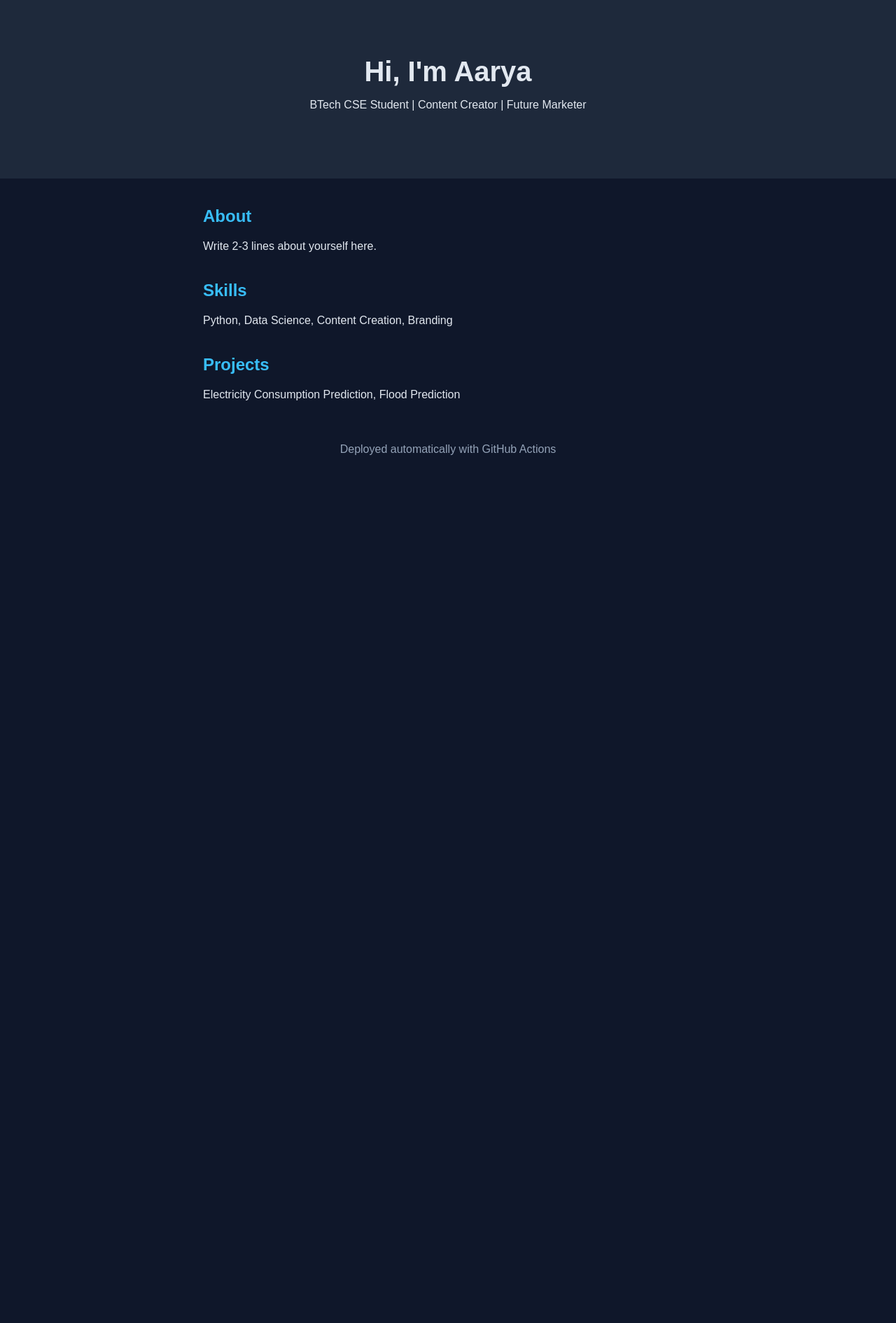
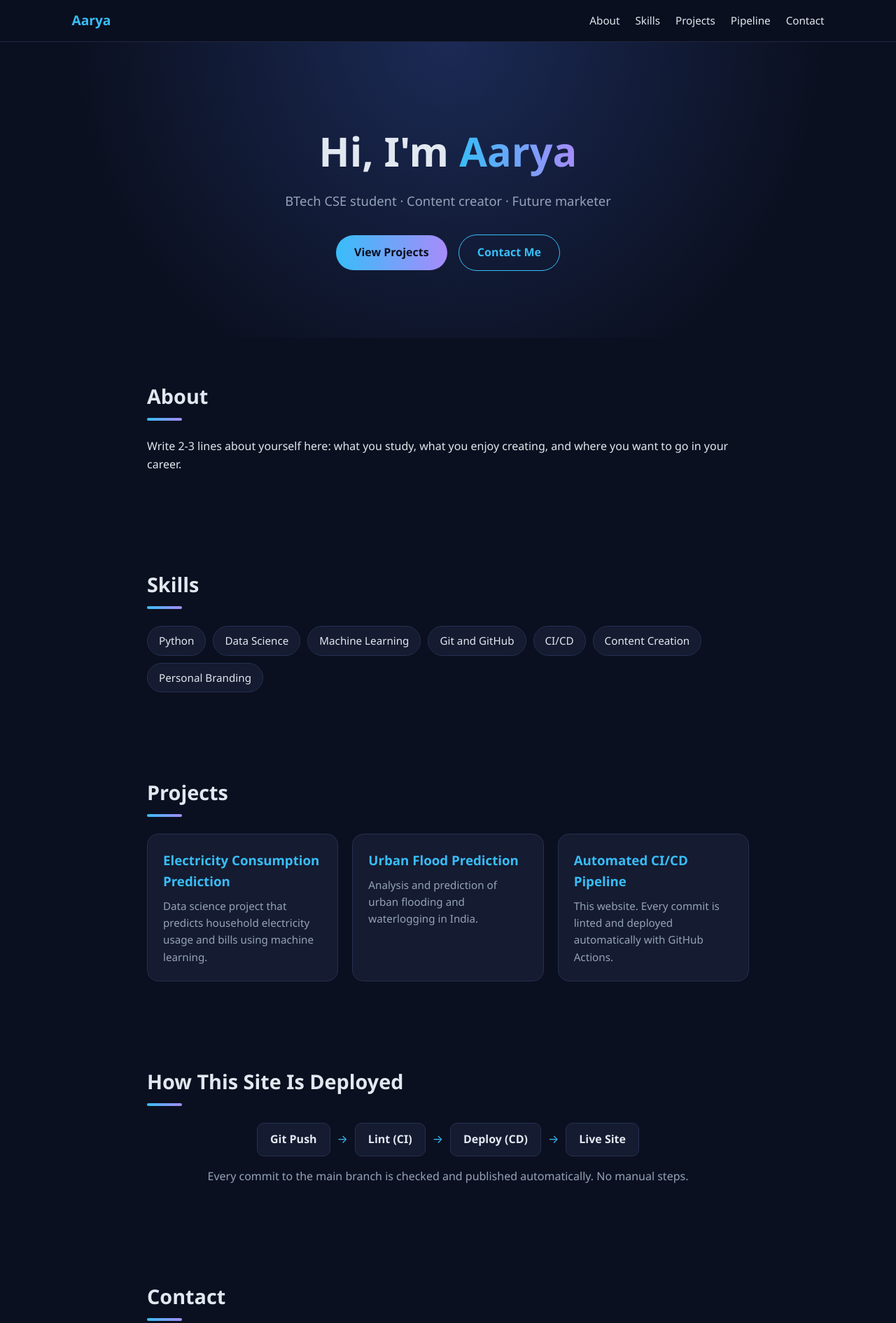
Before and after one commit to aaryamitulpatel248-ship-it/my-portfolio, a plain HTML site: page site/index.html in a window 1280 px wide. Shown: the top 1890 px of the page at 70% size. Before the commit the page ends 800 px from the top, so only its background shows below. Drawn offline with Linux system fonts and the light colour scheme.

Commit message:
redesign portfolio site

```diff
--- a/site/index.html
+++ b/site/index.html
@@ -3,33 +3,124 @@
 <head>
   <meta charset="UTF-8">
   <meta name="viewport" content="width=device-width, initial-scale=1.0">
+  <meta name="description" content="Aarya's personal portfolio">
   <title>Aarya | Portfolio</title>
   <style>
-    body { font-family: Arial, sans-serif; margin: 0; background: #0f172a; color: #e2e8f0; }
-    header { text-align: center; padding: 80px 20px; background: #1e293b; }
-    h1 { font-size: 2.5rem; margin: 0; }
-    section { max-width: 700px; margin: 40px auto; padding: 0 20px; }
-    h2 { color: #38bdf8; }
-    footer { text-align: center; padding: 20px; color: #94a3b8; }
+    :root { --bg: #0b1020; --card: #151b30; --text: #e2e8f0; --muted: #94a3b8; --accent: #38bdf8; --accent2: #a78bfa; }
+    * { box-sizing: border-box; }
+    html { scroll-behavior: smooth; }
+    body { margin: 0; font-family: "Segoe UI", system-ui, -apple-system, Arial, sans-serif; background: var(--bg); color: var(--text); line-height: 1.6; }
+
+    nav { position: sticky; top: 0; z-index: 10; display: flex; justify-content: space-between; align-items: center; padding: 14px 8%; background: rgba(11, 16, 32, 0.85); backdrop-filter: blur(8px); border-bottom: 1px solid #1e2742; }
+    .logo { font-weight: 700; font-size: 1.2rem; color: var(--accent); }
+    nav ul { display: flex; gap: 22px; list-style: none; margin: 0; padding: 0; }
+    nav a { color: var(--text); text-decoration: none; font-size: 0.95rem; }
+    nav a:hover { color: var(--accent); }
+
+    .hero { text-align: center; padding: 110px 20px 90px; background: radial-gradient(circle at top, #1b2a55 0%, var(--bg) 70%); }
+    .hero h1 { font-size: clamp(2.2rem, 6vw, 3.6rem); margin: 0 0 10px; }
+    .grad { background: linear-gradient(90deg, var(--accent), var(--accent2)); -webkit-background-clip: text; background-clip: text; color: transparent; }
+    .hero p { color: var(--muted); font-size: 1.15rem; max-width: 560px; margin: 0 auto 28px; }
+    .btn { display: inline-block; padding: 12px 26px; border-radius: 999px; text-decoration: none; font-weight: 600; margin: 6px; }
+    .btn-primary { background: linear-gradient(90deg, var(--accent), var(--accent2)); color: #0b1020; }
+    .btn-outline { border: 1px solid var(--accent); color: var(--accent); }
+
+    section { max-width: 900px; margin: 0 auto; padding: 60px 20px; }
+    h2 { font-size: 1.8rem; margin: 0 0 24px; }
+    h2::after { content: ""; display: block; width: 50px; height: 4px; border-radius: 2px; background: linear-gradient(90deg, var(--accent), var(--accent2)); margin-top: 8px; }
+
+    .chips { display: flex; flex-wrap: wrap; gap: 10px; }
+    .chip { padding: 8px 16px; border-radius: 999px; background: var(--card); border: 1px solid #243052; font-size: 0.95rem; }
+
+    .grid { display: grid; grid-template-columns: repeat(auto-fit, minmax(250px, 1fr)); gap: 20px; }
+    .card { background: var(--card); border: 1px solid #243052; border-radius: 16px; padding: 22px; transition: transform 0.2s, border-color 0.2s; }
+    .card:hover { transform: translateY(-6px); border-color: var(--accent); }
+    .card h3 { margin: 0 0 8px; color: var(--accent); }
+    .card p { margin: 0; color: var(--muted); font-size: 0.95rem; }
+
+    .flow { display: flex; flex-wrap: wrap; justify-content: center; align-items: center; gap: 10px; margin-bottom: 16px; }
+    .step { padding: 10px 18px; border-radius: 10px; background: var(--card); border: 1px solid #243052; font-weight: 600; }
+    .arrow { color: var(--accent); }
+    .note { text-align: center; color: var(--muted); }
+
+    .contact a { color: var(--accent); text-decoration: none; }
+    footer { text-align: center; padding: 30px 20px; color: var(--muted); border-top: 1px solid #1e2742; font-size: 0.9rem; }
+
+    @media (max-width: 600px) { nav { padding: 12px 5%; } nav ul { gap: 14px; } }
   </style>
 </head>
 <body>
-  <header>
-    <h1>Hi, I'm Aarya</h1>
-    <p>BTech CSE Student | Content Creator | Future Marketer</p>
+  <nav>
+    <div class="logo">Aarya</div>
+    <ul>
+      <li><a href="#about">About</a></li>
+      <li><a href="#skills">Skills</a></li>
+      <li><a href="#projects">Projects</a></li>
+      <li><a href="#pipeline">Pipeline</a></li>
+      <li><a href="#contact">Contact</a></li>
+    </ul>
+  </nav>
+
+  <header class="hero">
+    <h1>Hi, I'm <span class="grad">Aarya</span></h1>
+    <p>BTech CSE student &middot; Content creator &middot; Future marketer</p>
+    <a class="btn btn-primary" href="#projects">View Projects</a>
+    <a class="btn btn-outline" href="#contact">Contact Me</a>
   </header>
-  <section>
+
+  <section id="about">
     <h2>About</h2>
-    <p>Write 2-3 lines about yourself here.</p>
+    <p>Write 2-3 lines about yourself here: what you study, what you enjoy creating, and where you want to go in your career.</p>
   </section>
-  <section>
+
+  <section id="skills">
     <h2>Skills</h2>
-    <p>Python, Data Science, Content Creation, Branding</p>
+    <div class="chips">
+      <span class="chip">Python</span>
+      <span class="chip">Data Science</span>
+      <span class="chip">Machine Learning</span>
+      <span class="chip">Git and GitHub</span>
+      <span class="chip">CI/CD</span>
+      <span class="chip">Content Creation</span>
+      <span class="chip">Personal Branding</span>
+    </div>
   </section>
-  <section>
+
+  <section id="projects">
     <h2>Projects</h2>
-    <p>Electricity Consumption Prediction, Flood Prediction</p>
+    <div class="grid">
+      <div class="card">
+        <h3>Electricity Consumption Prediction</h3>
+        <p>Data science project that predicts household electricity usage and bills using machine learning.</p>
+      </div>
+      <div class="card">
+        <h3>Urban Flood Prediction</h3>
+        <p>Analysis and prediction of urban flooding and waterlogging in India.</p>
+      </div>
+      <div class="card">
+        <h3>Automated CI/CD Pipeline</h3>
+        <p>This website. Every commit is linted and deployed automatically with GitHub Actions.</p>
+      </div>
+    </div>
   </section>
-  <footer>Deployed automatically with GitHub Actions</footer>
+
+  <section id="pipeline">
+    <h2>How This Site Is Deployed</h2>
+    <div class="flow">
+      <span class="step">Git Push</span><span class="arrow">&rarr;</span>
+      <span class="step">Lint (CI)</span><span class="arrow">&rarr;</span>
+      <span class="step">Deploy (CD)</span><span class="arrow">&rarr;</span>
+      <span class="step">Live Site</span>
+    </div>
+    <p class="note">Every commit to the main branch is checked and published automatically. No manual steps.</p>
+  </section>
+
+  <section id="contact" class="contact">
+    <h2>Contact</h2>
+    <p>Email: <a href="mailto:your-email@example.com">your-email@example.com</a></p>
+    <p>LinkedIn: <a href="https://www.linkedin.com/">your-linkedin-link</a></p>
+  </section>
+
+  <footer>&copy; 2026 Aarya &middot; Deployed automatically with GitHub Actions</footer>
 </body>
 </html>
```
